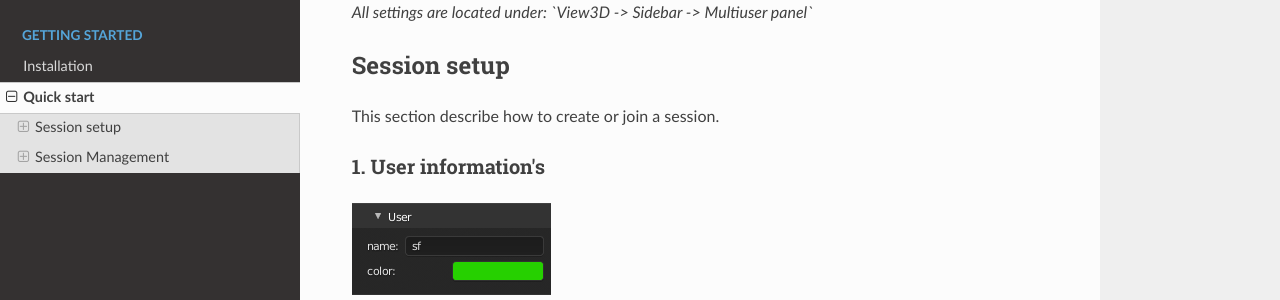
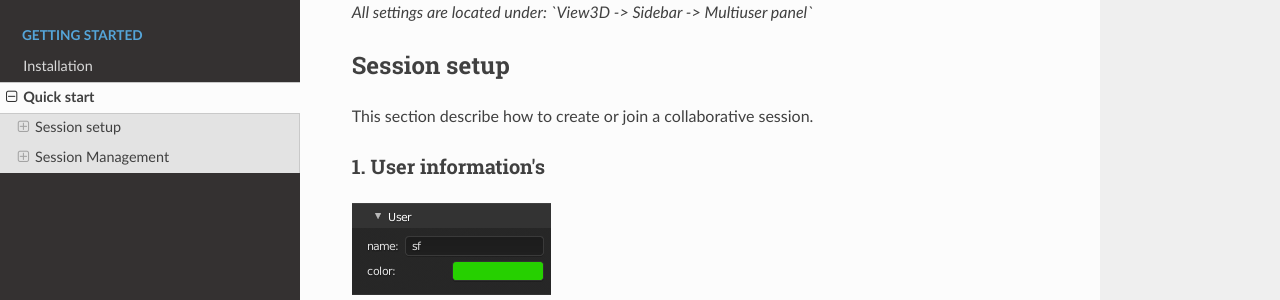
Before and after one commit to AvvyB/blender-multi-user, a Sphinx documentation site: the page built from docs/quickstart.rst, in a window 1280 px wide and 900 px high. Shown: the part 159-459 px from the top of the window. Built offline with Sphinx 7.4.7 and the Read the Docs theme 2.0.0, drawn with Linux system fonts in a browser that asks for light colours; some of the changed text lies outside the part shown.

Commit message:
doc: update

```diff
--- a/docs/index.rst
+++ b/docs/index.rst
@@ -22,6 +22,9 @@
 Status
 ======
 
+.. image:: img/homepage_roadmap.png
+
+
 Follow the `roadmap <https://gitlab.com/slumber/multi-user/-/boards/929107>`_ to be aware of last news.
 
 Documentation is organized into the following sections:
--- a/docs/quickstart.rst
+++ b/docs/quickstart.rst
@@ -6,7 +6,7 @@
 
 Session setup
 =============
-This section describe how to create or join a session.
+This section describe how to create or join a collaborative session.
 
 ---------------------
 1. User information's
@@ -63,6 +63,8 @@
 Session Management
 ==================
 
+This section describe tools available during a collaborative session.
+
 ---------------
 Connected users
 ---------------
```
Also changed, not shown: docs/img/homepage_roadmap.png (added).
